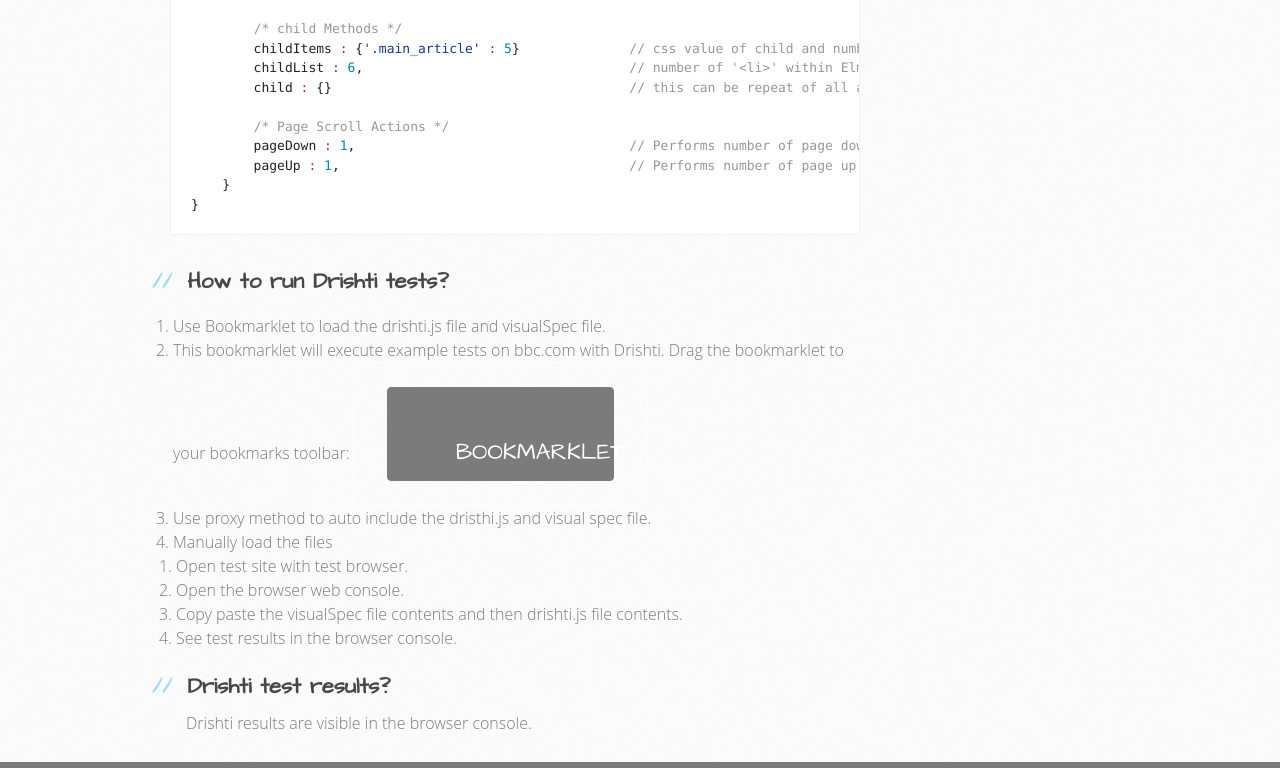
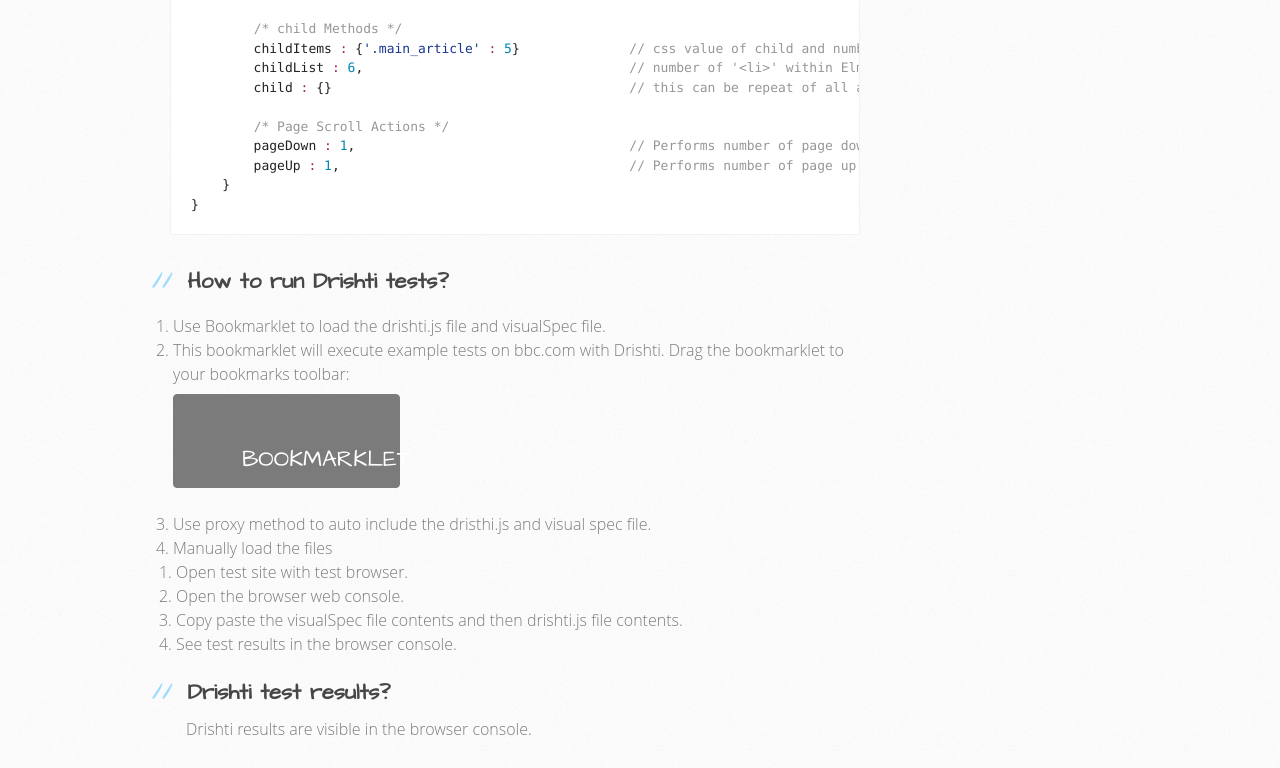
Before and after one commit to rupeshmore/drishti, a plain HTML site: page index.html in a window 1280 px wide. Shown: the part 1987-2755 px from the top of the page. Drawn offline with Linux system fonts and the light colour scheme.

Commit message:
Update index.html

```diff
--- a/index.html
+++ b/index.html
@@ -114,10 +114,10 @@ Directory structure:</p>
 
 <ol>
 <li>Use Bookmarklet to load the drishti.js file and visualSpec file.</li>
-<li class="bookmark-item">
+<li class="try-now_instruction-item">
         This bookmarklet will execute example tests on bbc.com with Drishti. Drag the bookmarklet to your bookmarks toolbar:
-        <div class="button bookmarklet-container">
-          <div class="button bookmarklet-tooltip hidden">
+        <div class="try-now_bookmarklet-container">
+          <div class="try-now_bookmarklet-tooltip hidden">
             Drag and drop the button to your bookmarklet toolbar.
           </div>
           <a href="javascript:void%20function(){(function(t){function%20e(t,e){t.readyState%3Ft.onreadystatechange=function(){!e||%22loaded%22!==t.readyState%26%26%22complete%22!==t.readyState||(t.onreadystatechange=null,e())}:e%26%26(t.onload=function(){e()}),document.getElementsByTagName(%22head%22)[0].appendChild(t)}function%20n(t,n){var%20i=document.createElement(%22script%22);i.setAttribute(%22type%22,%22text/javascript%22),i.setAttribute(%22src%22,t),e(i,n)}function%20i(){(%22undefined%22==typeof%20drishti||0!==drishti.passes)%26%26n(t+%22visualSpec/bbcHome.js%22,function(){n(t+%22drishti.min.js%22),drishti.run()})}window.testScriptUrl=t,document.onload=i(function(){return%20null})})(%22//raw.githubusercontent.com/rupeshmore/drishti/master/example/%22)}();" class="try-now_bookmarklet-button button button--boring" draggable="true">
```
